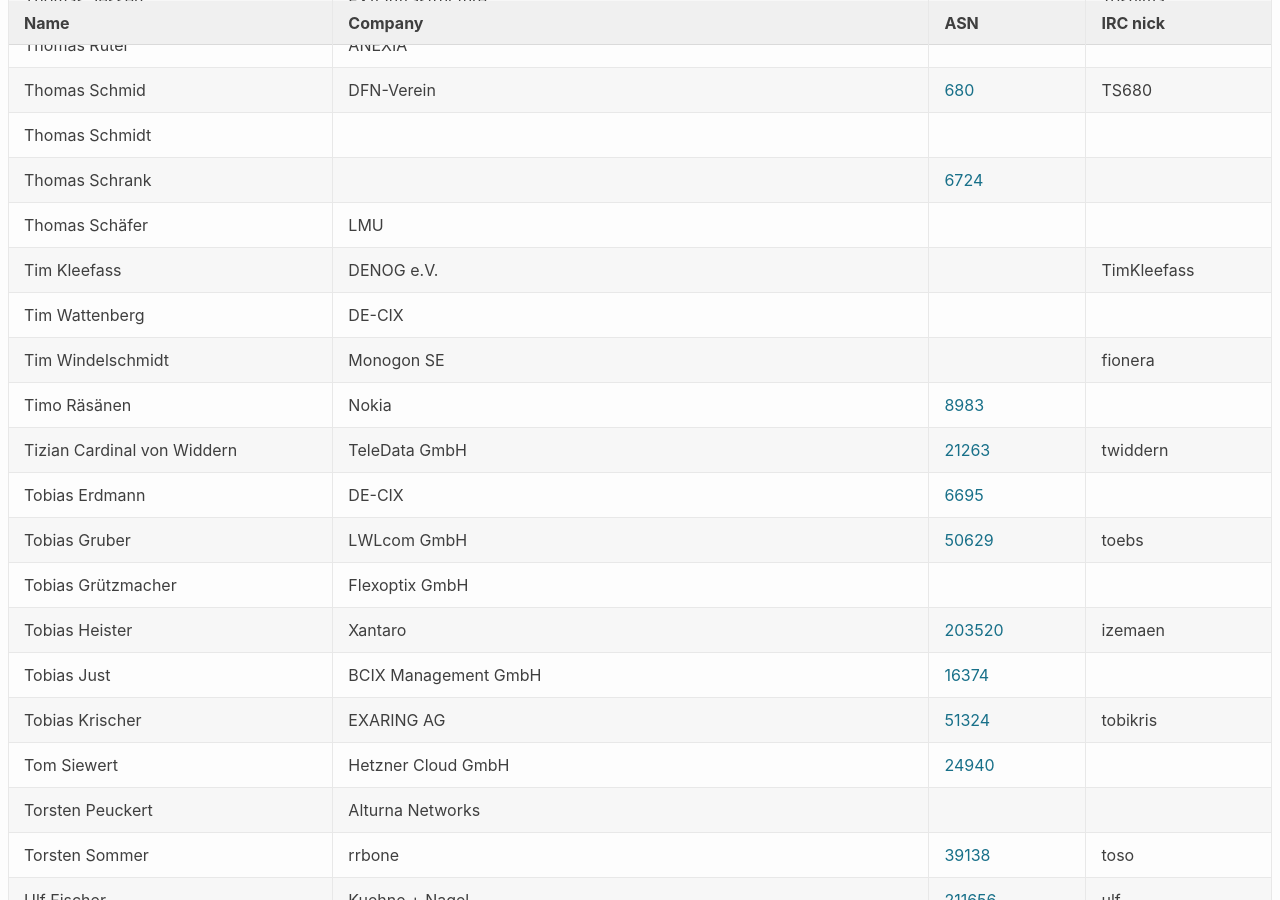
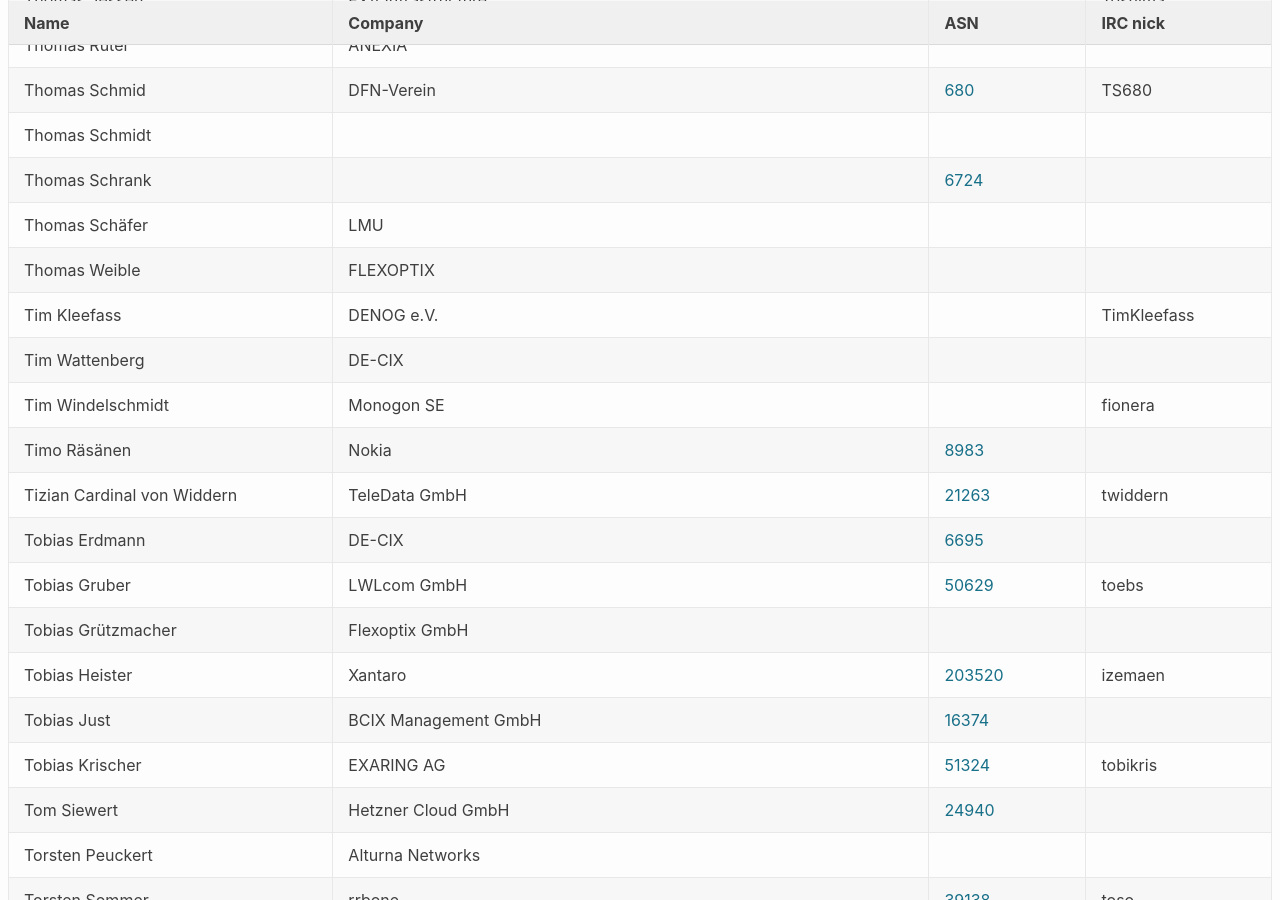
Before and after one commit to denog/pretix-attendeelist, a Jekyll site: the page built from denog15/index.md, in a window 1280 px wide and 900 px high, scrolled down 19234 px. Built offline with Jekyll 4.4.1, drawn with Linux system fonts in a browser that asks for light colours.

Commit message:
Latest data: Tue Nov 14 13:48:07 UTC 2023

```diff
--- a/_data/attendees_denog15_onsite.json
+++ b/_data/attendees_denog15_onsite.json
@@ -2574,6 +2574,12 @@
     "asn": "6724"
   },
   {
+    "name": "Thomas Weible",
+    "company": "FLEXOPTIX",
+    "irc": null,
+    "asn": null
+  },
+  {
     "name": "Tim Kleefass",
     "company": "DENOG e.V.",
     "irc": "TimKleefass",
```
